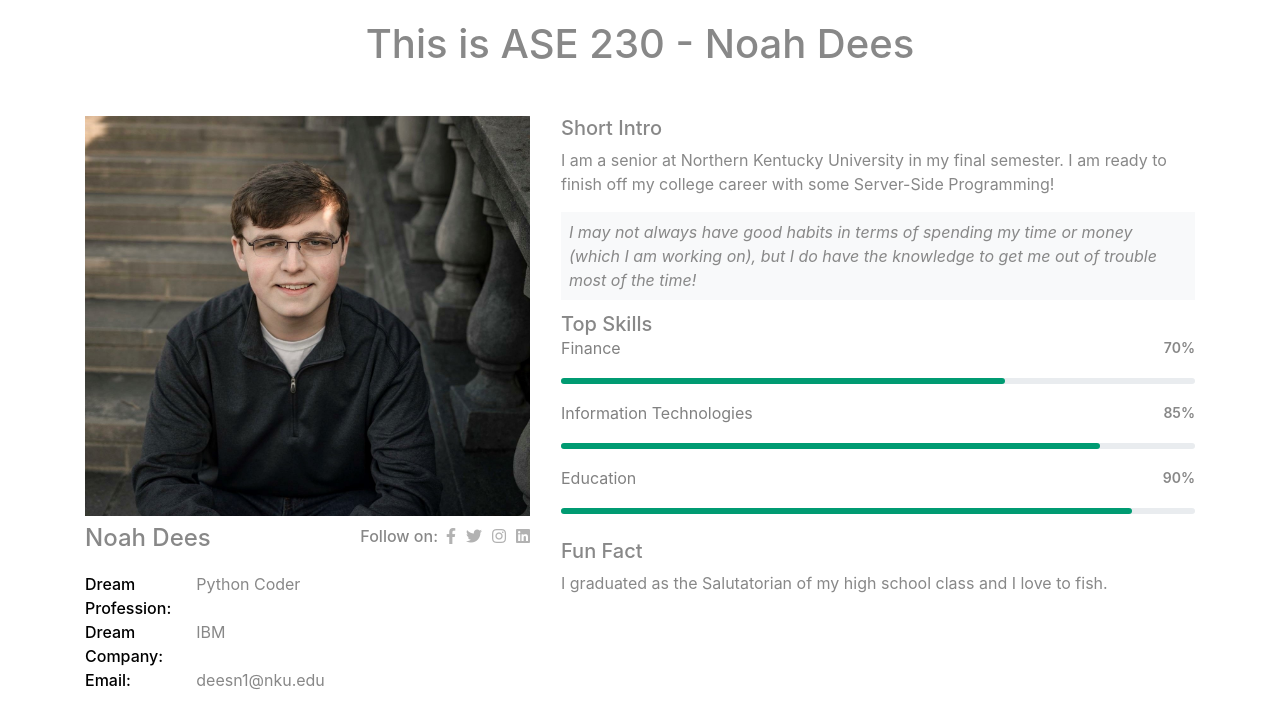
After one commit to NoahDees/Class-photo-book-part-1, a PHP site: page /Noah_Dees.php in a window 1280 px wide. The commit adds this page. Shown: the top 728 px of the page. Run offline with PHP 8.4, Linux system fonts and the light colour scheme; some libraries are stand-ins or nearby versions.

Commit message:
Add files via upload
Updated on 9/12.

```diff
--- /dev/null
+++ b/Noah_Dees.php
@@ -0,0 +1,100 @@
+<!doctype html>
+<html lang="en">
+    <head>
+	    <!-- https://www.bootdey.com/snippets/view/team-user-resume#html -->
+	    <meta charset="utf-8">
+	    <meta name="viewport" content="width=device-width, initial-scale=1, shrink-to-fit=no">
+	    <link rel="stylesheet" href="https://cdn.jsdelivr.net/npm/bootstrap@4.5.3/dist/css/bootstrap.min.css" integrity="sha384-TX8t27EcRE3e/ihU7zmQxVncDAy5uIKz4rEkgIXeMed4M0jlfIDPvg6uqKI2xXr2" crossorigin="anonymous"><link rel="stylesheet" href="https://cdnjs.cloudflare.com/ajax/libs/font-awesome/5.12.1/css/all.min.css" integrity="sha256-mmgLkCYLUQbXn0B1SRqzHar6dCnv9oZFPEC1g1cwlkk=" crossorigin="anonymous" />
+        <meta charset="utf-8">
+        <meta name="viewport" content="width=device-width, initial-scale=1, shrink-to-fit=no">
+        <title>ASE 230 - class of Spring/Fall/Summer 2022</title>
+    </head>
+	<body>
+		<link rel="stylesheet" href="assets/css/detail.css" />
+		<title><?= "This is ASE 230 - Noah Dees"; ?></title>
+		<div class="container text-center mb-5">
+			<h1><?= "This is ASE 230 - Noah Dees"; ?></h1>
+		</div>
+		<div class="container">
+            <div class="row">
+                <div class="col-lg-5 col-md-6">
+                   <div class="mb-2">
+                       <?="<img class=\"w-100\" src=\"picture.jpg\" width=\"600\" height=\"400\" alt=\"\">";?>
+                   </div>
+                   <div class="mb-2 d-flex">
+                       <h4 class="font-weight-normal"><?= "Noah Dees"; ?></h4>
+                       <div class="social d-flex ml-auto">
+                           <p class="pr-2 font-weight-normal">Follow on:</p>
+                           <a href="#" class="text-muted mr-1">
+                               <i class="fab fa-facebook-f"></i>
+                           </a>
+                           <a href="#" class="text-muted mr-1">
+                               <i class="fab fa-twitter"></i>
+                           </a>
+                           <a href="#" class="text-muted mr-1">
+                               <i class="fab fa-instagram"></i>
+                           </a>
+                           <a href="#" class="text-muted">
+                               <i class="fab fa-linkedin"></i>
+                           </a>
+                       </div>
+                </div>
+                <div class="mb-2">
+                    <ul class="list-unstyled">
+                        <li class="media">
+                            <span class="w-25 text-black font-weight-normal">Dream Profession:</span>
+                            <label class="media-body"><?= "Python Coder"; ?></label>
+                        </li>
+                        <li class="media">
+                            <span class="w-25 text-black font-weight-normal">Dream Company:</span>
+                            <label class="media-body"><?= "IBM"; ?></label>
+                        </li>
+                        <li class="media">
+                            <span class="w-25 text-black font-weight-normal">Email:</span>
+                            <label class="media-body"><?= "deesn1@nku.edu"; ?></label>
+                        </li>
+                    </ul>
+                </div>
+              </div>
+              <div class="col-lg-7 col-md-6 pl-xl-3">
+                   <h5 class="font-weight-normal">Short Intro</h5>
+                   <p><?= "I am a senior at Northern Kentucky University in my final semester. I am ready to finish off my college career with some Server-Side Programming!"; ?></p>
+                   <div class="my-2 bg-light p-2">
+                     <p class="font-italic mb-0"><?= "I may not always have good habits in terms of spending my time or money (which I am working on), but I do have the knowledge to get me out of trouble most of the time!"; ?></p>
+                   </div>
+                   <div class="mb-2 mt-2 pt-1">
+                     <h5 class="font-weight-normal">Top Skills</h5>
+                   </div>
+                   <div class="py-1">
+                         <div class="progress">
+                              <div class="progress-bar" role="progressbar" style="width:70%" aria-valuenow="85" aria-valuemin="0" aria-valuemax="100">
+                                    <div class="progress-bar-title">Finance</div>
+                                    <span class="progress-bar-number"><?= "70%"; ?></span>
+                              </div>
+                         </div>
+                   </div>
+                   <div class="py-1">
+                        <div class="progress">
+                              <div class="progress-bar" role="progressbar" style="width:85%" aria-valuenow="70" aria-valuemin="0" aria-valuemax="100">
+                                   <div class="progress-bar-title">Information Technologies</div>
+                                   <span class="progress-bar-number"><?= "85%"; ?></span>
+                              </div>
+                        </div>
+                   </div>
+                   <div class="py-1">
+                       <div class="progress">
+                              <div class="progress-bar" role="progressbar" style="width:90%" aria-valuenow="90" aria-valuemin="0" aria-valuemax="100">
+                                  <div class="progress-bar-title">Education</div>
+                                  <span class="progress-bar-number"><?= "90%"; ?></span>
+                              </div>
+                       </div>
+                   </div>
+                   <h5 class="font-weight-normal">Fun Fact</h5>
+                   <p><?= "I graduated as the Salutatorian of my high school class and I love to fish."; ?></p>
+              </div>
+            </div>
+        </div>
+    </body>
+	<script src="https://code.jquery.com/jquery-3.5.1.slim.min.js" integrity="sha384-DfXdz2htPH0lsSSs5nCTpuj/zy4C+OGpamoFVy38MVBnE+IbbVYUew+OrCXaRkfj" crossorigin="anonymous"></script>
+	<script src="https://cdn.jsdelivr.net/npm/bootstrap@4.5.3/dist/js/bootstrap.bundle.min.js" integrity="sha384-ho+j7jyWK8fNQe+A12Hb8AhRq26LrZ/JpcUGGOn+Y7RsweNrtN/tE3MoK7ZeZDyx" crossorigin="anonymous"></script>
+</html>
```
Also changed, not shown: index.php (+10 -10 lines).
